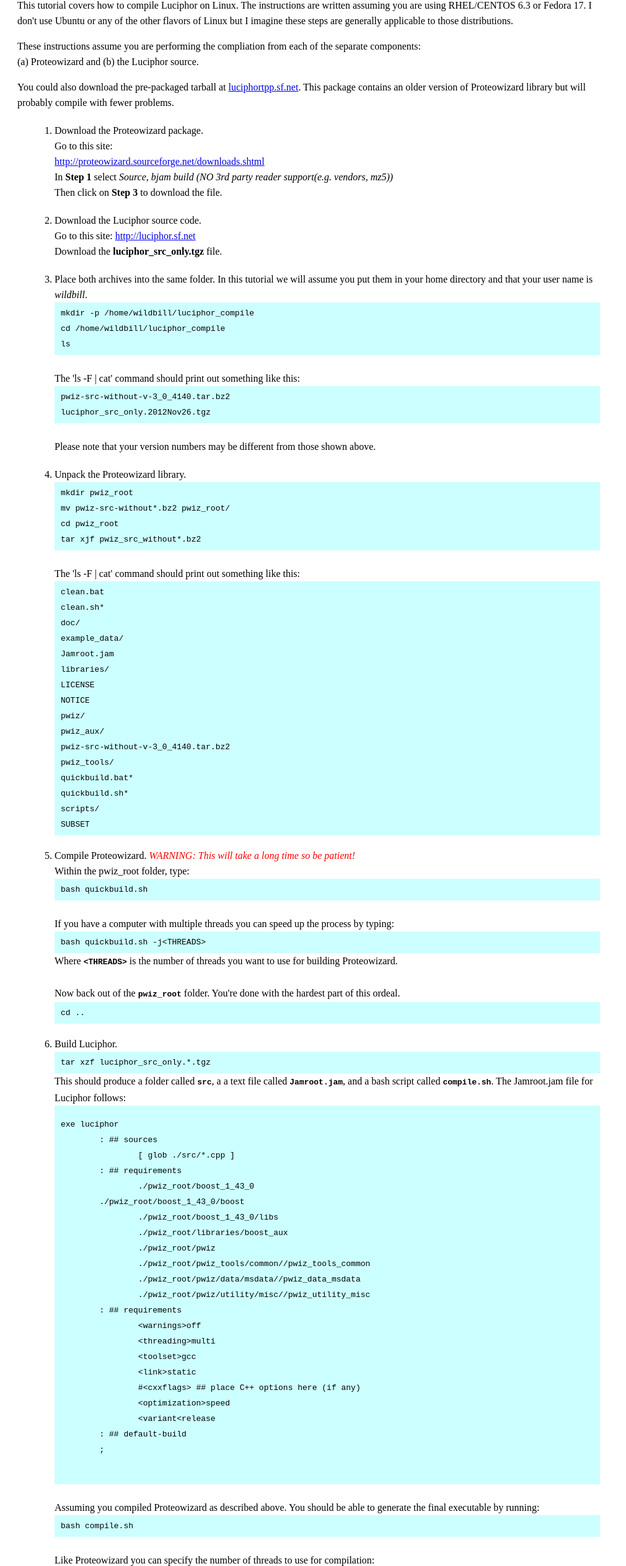
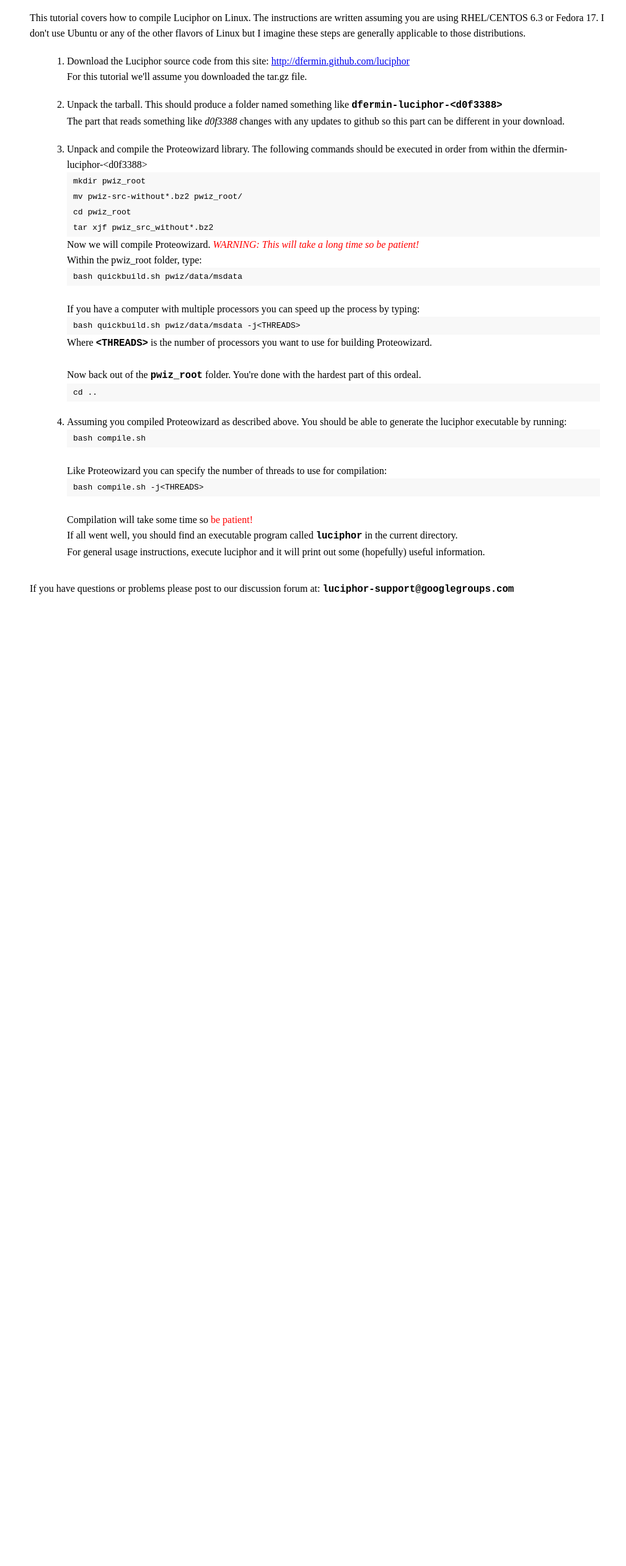
Before and after one commit to dfermin/luciphor, a plain HTML site: page building_luciphor.html in a window 1280 px wide. Shown: the part 112-2639 px from the top of the page at 62% size, without its empty margins (0-1010 px from the left). After the commit the page ends 1120 px from the top, so only its background shows below. Drawn offline with Linux system fonts and the light colour scheme.

Commit message:
Update build instructions

```diff
--- a/building_luciphor.html
+++ b/building_luciphor.html
@@ -15,17 +15,18 @@ p {
 #code2 {
 	font-family:Monospace;
 	font-weight:bold;
+	font-size:120%;
 }
 #code {
 	margin: 20px, 20px;
-	padding: 5px 10px;
+	padding: 2px 10px;
 	font-family:Monospace;
-	background-color:#CCFFFF;
+	background-color:#F8F8F8;
 }
 #main {
-	margin: 20px, auto;
-	padding: 20px;
-	width: 960px;
+	margin: 40px, auto;
+	padding: 40px;
+	width: 940px;
 }
 </style>
 </head>
@@ -39,90 +40,41 @@ The instructions are written assuming you are using RHEL/CENTOS 6.3 or Fedora 17
 I don't use Ubuntu or any of the other flavors of Linux but I imagine these steps
 are generally applicable to those distributions.
 </p>
-<p>These instructions assume you are performing the compliation from each of the
-separate components: <br/>
-(a) Proteowizard and (b) the Luciphor source.
-</p>
-<p>You could also download the pre-packaged tarball at
-<a href="http://luciphor.sf.net">luciphortpp.sf.net</a>. This package contains
-an older version of Proteowizard library  but will probably compile with fewer problems.
-</p>
-
-
 <ol>
 
 	<li>
-		Download the Proteowizard  package.<br/>
-		Go to this site:<br/>
-		<a href="http://proteowizard.sourceforge.net/downloads.shtml">http://proteowizard.sourceforge.net/downloads.shtml</a><br/>
-		In <b>Step 1</b> select <i>Source, bjam build (NO 3rd party reader support(e.g. vendors, mz5))</i><br/>
-		Then click on <b>Step 3</b> to download the file.
+		Download the Luciphor source code from this site:
+		<a href="http://dfermin.github.com/luciphor">http://dfermin.github.com/luciphor</a><br/>
+		For this tutorial we'll assume you downloaded the tar.gz file.
 	</li>
 
 	<li>
-		Download the Luciphor source code.<br/>
-		Go to this site:
-		<a href="http://luciphor.sf.net">http://luciphor.sf.net</a><br/>
-		Download the <b>luciphor_src_only.tgz</b> file.
+		Unpack the tarball. This should produce a folder named something like
+		<span id="code2">dfermin-luciphor-&lt;d0f3388&gt;</span><br/>
+		The part that reads something like <i>d0f3388</i> changes with any updates to github so this
+		part can be different in your download.
 	</li>
 
 	<li>
-		Place both archives into the same folder. In this tutorial we will assume
-		you put them in your home directory and that your user name is <i>wildbill</i>.
-		<div id="code">
-		mkdir -p /home/wildbill/luciphor_compile<br/>
-		cd /home/wildbill/luciphor_compile<br/>
-		ls
-		</div>
-		<br/>The 'ls -F | cat' command should print out something like this:<br/>
-		<div id="code">
-		pwiz-src-without-v-3_0_4140.tar.bz2<br/>
-		luciphor_src_only.2012Nov26.tgz
-		</div>
-		<br/>Please note that your version numbers may be different from those shown above.
-	</li>
-
-
-	<li>
-		Unpack the Proteowizard library.<br/>
+		Unpack and compile the Proteowizard library. The following commands should be
+		executed in order from within the dfermin-luciphor-&lt;d0f3388&gt;<br/>
 		<div id="code">
 		mkdir pwiz_root<br/>
 		mv pwiz-src-without*.bz2 pwiz_root/<br/>
 		cd pwiz_root<br/>
 		tar xjf pwiz_src_without*.bz2<br/>
 		</div>
-		<br/>The 'ls -F | cat' command should print out something like this:<br/>
-		<div id="code">
-			clean.bat<br/>
-			clean.sh*<br/>
-			doc/<br/>
-			example_data/<br/>
-			Jamroot.jam<br/>
-			libraries/<br/>
-			LICENSE<br/>
-			NOTICE<br/>
-			pwiz/<br/>
-			pwiz_aux/<br/>
-			pwiz-src-without-v-3_0_4140.tar.bz2<br/>
-			pwiz_tools/<br/>
-			quickbuild.bat*<br/>
-			quickbuild.sh*<br/>
-			scripts/<br/>
-			SUBSET
-		</div>
-	</li>
-
-	<li>
-	Compile Proteowizard. <span id="warning"><i>WARNING: This will take a long time so be patient!</i></span><br/>
+		Now we will compile Proteowizard.
+		<span id="warning"><i>WARNING: This will take a long time so be patient!</i></span><br/>
 		Within the pwiz_root folder, type:<br/>
 		<div id="code">
-		bash quickbuild.sh
+			bash quickbuild.sh pwiz/data/msdata
 		</div><br/>
-	If you have a computer with multiple threads you can speed up the process by typing:<br/>
+		If you have a computer with multiple processors you can speed up the process by typing:<br/>
 		<div id="code">
-		bash quickbuild.sh -j&ltTHREADS&gt
+			bash quickbuild.sh pwiz/data/msdata -j&ltTHREADS&gt
 		</div>
-	Where <span id="code2">&ltTHREADS&gt</span> is the number of threads
+		Where <span id="code2">&ltTHREADS&gt</span> is the number of processors
 		you want to use for building Proteowizard.<br/>
 		<br/>
 		Now back out of the <span id="code2">pwiz_root</span> folder.
@@ -131,41 +83,8 @@ an older version of Proteowizard library  but will probably compile with fewer p
 	</li>
 
 	<li>
-		Build Luciphor.<br/>
-		<div id="code">tar xzf luciphor_src_only.*.tgz</div>
-		This should produce a folder called <span id="code2">src</span>, a
-		a text file called <span id="code2">Jamroot.jam</span>, and a bash
-		script called <span id="code2">compile.sh</span>.
-		The Jamroot.jam file for Luciphor follows:<br/>
-		<div id="code">
-		<pre>
-exe luciphor
-	: ## sources
-		[ glob ./src/*.cpp ]
-	: ## requirements
-		<include>./pwiz_root/boost_1_43_0
-        <include>./pwiz_root/boost_1_43_0/boost
-		<include>./pwiz_root/boost_1_43_0/libs
-		<include>./pwiz_root/libraries/boost_aux
-		<include>./pwiz_root/pwiz
-		<library>./pwiz_root/pwiz_tools/common//pwiz_tools_common
-		<library>./pwiz_root/pwiz/data/msdata//pwiz_data_msdata
-		<include>./pwiz_root/pwiz/utility/misc//pwiz_utility_misc
-	: ## requirements
-		&ltwarnings&gtoff
-		&ltthreading&gtmulti
-		&lttoolset&gtgcc
-		&ltlink&gtstatic
-		#&ltcxxflags&gt ## place C++ options here (if any)
-		&ltoptimization&gtspeed
-		&ltvariant&ltrelease
-	: ## default-build
-	;
-		</pre>
-		</div>
-		<br/>
 		Assuming you compiled Proteowizard as described above. You should be able to generate
-		the final executable by running:
+		the luciphor executable by running:
 		<div id="code">
 			bash compile.sh
 		</div>
@@ -174,13 +93,16 @@ exe luciphor
 		<div id="code">
 			bash compile.sh -j&ltTHREADS&gt
 		</div>
-		<br/>With either of these two commands, compilation will take some time so
-		<span id="warning">be patient!</span><br/>
+		<br/>Compilation will take some time so <span id="warning">be patient!</span><br/>
 		If all went well, you should find an executable program called <span id="code2">luciphor</span>
-		in the current directory.
+		in the current directory.<br/>
+		For general usage instructions, execute luciphor and it will print out some (hopefully) useful information.
 	</li>
 </ol>
-
+<br/>
+If you have questions or problems please post to our discussion forum at:
+<span id="code2">luciphor-support@googlegroups.com</span>
+<br/>
 </div>
 </body>
 
```
Lines whose indentation alone changed are shown as unchanged.
